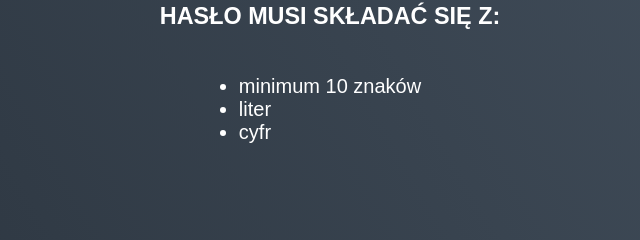
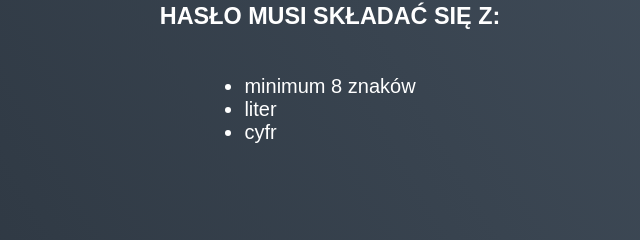
Before and after one commit to NoTreblee/walidator, a plain HTML site: page index.html in a window 1280 px wide. Shown: the part 422-662 px from the top of the page, 310-950 px from the left. Drawn offline with Linux system fonts and the light colour scheme.

Commit message:
Update index.html

```diff
--- a/index.html
+++ b/index.html
@@ -21,7 +21,7 @@
       Hasło musi składać się z:
     </h3>
     <ul>
-      <li>minimum 10 znaków</li>
+      <li>minimum 8 znaków</li>
       <li>liter</li>
       <li>cyfr</li>
     </ul>
```
